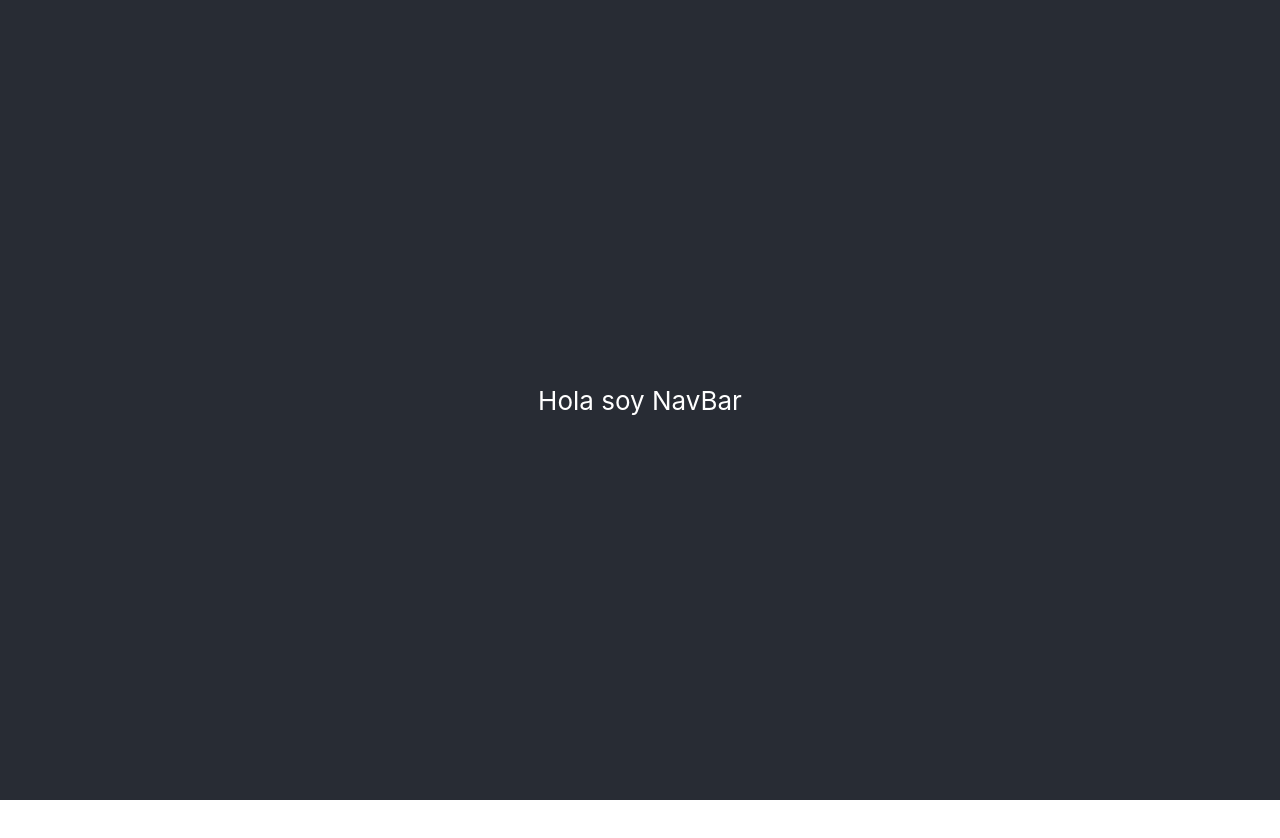
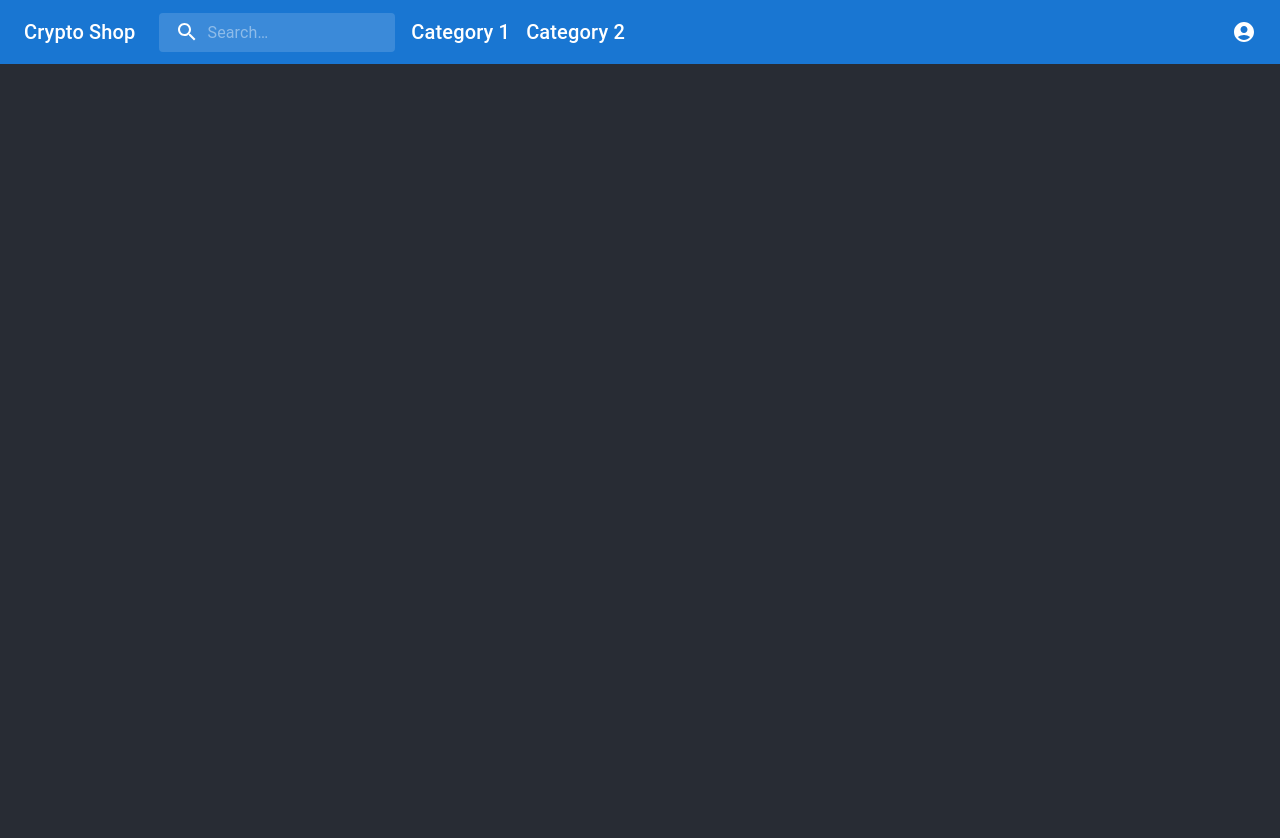
Before and after one commit to dvgui/ch-web3, a React (Create React App) app: page / in a window 1280 px wide. Shown: the top 838 px of the page. Before the commit the page ends 800 px from the top, so only its background shows below. Built offline with nearby package versions, Linux system fonts and the light colour scheme.

Commit message:
added mui menu with some responsiveness options

```diff
--- a/package.json
+++ b/package.json
@@ -3,9 +3,14 @@
   "version": "0.1.0",
   "private": true,
   "dependencies": {
+    "@emotion/react": "^11.5.0",
+    "@emotion/styled": "^11.3.0",
+    "@mui/icons-material": "^5.0.4",
+    "@mui/material": "^5.0.4",
     "@testing-library/jest-dom": "^5.14.1",
     "@testing-library/react": "^11.2.7",
     "@testing-library/user-event": "^12.8.3",
+    "mui": "^0.0.1",
     "react": "^17.0.2",
     "react-dom": "^17.0.2",
     "react-scripts": "4.0.3",
--- a/src/App.js
+++ b/src/App.js
@@ -5,8 +5,9 @@
 function App() {
   return (
     <div className="App">
+        <NavBar />
       <header className="App-header">
-        <NavBar />
+
       </header>
     </div>
   );
--- a/src/components/NavBar/NavBar.js
+++ b/src/components/NavBar/NavBar.js
@@ -1,9 +1,216 @@
-const NavBar = () => {
+import * as React from 'react';
+import { styled, alpha } from '@mui/material/styles';
+import AppBar from '@mui/material/AppBar';
+import Box from '@mui/material/Box';
+import Toolbar from '@mui/material/Toolbar';
+import IconButton from '@mui/material/IconButton';
+import Typography from '@mui/material/Typography';
+import InputBase from '@mui/material/InputBase';
+import MenuItem from '@mui/material/MenuItem';
+import Menu from '@mui/material/Menu';
+import MenuIcon from '@mui/icons-material/Menu';
+import SearchIcon from '@mui/icons-material/Search';
+import AccountCircle from '@mui/icons-material/AccountCircle';
+import MoreIcon from '@mui/icons-material/MoreVert';
+
+const Search = styled('div')(({ theme }) => ({
+    position: 'relative',
+    borderRadius: theme.shape.borderRadius,
+    backgroundColor: alpha(theme.palette.common.white, 0.15),
+    '&:hover': {
+        backgroundColor: alpha(theme.palette.common.white, 0.25),
+    },
+    marginRight: theme.spacing(2),
+    marginLeft: 0,
+    width: '100%',
+    [theme.breakpoints.up('sm')]: {
+        marginLeft: theme.spacing(3),
+        width: 'auto',
+    },
+}));
+
+const SearchIconWrapper = styled('div')(({ theme }) => ({
+    padding: theme.spacing(0, 2),
+    height: '100%',
+    position: 'absolute',
+    pointerEvents: 'none',
+    display: 'flex',
+    alignItems: 'center',
+    justifyContent: 'center',
+}));
+
+const StyledInputBase = styled(InputBase)(({ theme }) => ({
+    color: 'inherit',
+    '& .MuiInputBase-input': {
+        padding: theme.spacing(1, 1, 1, 0),
+        // vertical padding + font size from searchIcon
+        paddingLeft: `calc(1em + ${theme.spacing(4)})`,
+        transition: theme.transitions.create('width'),
+        width: '100%',
+        [theme.breakpoints.up('md')]: {
+            width: '20ch',
+        },
+    },
+}));
+
+export default function PrimarySearchAppBar() {
+    const [anchorEl, setAnchorEl] = React.useState(null);
+    const [mobileMoreAnchorEl, setMobileMoreAnchorEl] = React.useState(null);
+
+    const isMenuOpen = Boolean(anchorEl);
+    const isMobileMenuOpen = Boolean(mobileMoreAnchorEl);
+
+    const handleProfileMenuOpen = (event) => {
+        setAnchorEl(event.currentTarget);
+    };
+
+    const handleMobileMenuClose = () => {
+        setMobileMoreAnchorEl(null);
+    };
+
+    const handleMenuClose = () => {
+        setAnchorEl(null);
+        handleMobileMenuClose();
+    };
+
+    const handleMobileMenuOpen = (event) => {
+        setMobileMoreAnchorEl(event.currentTarget);
+    };
+
+    const menuId = 'primary-search-account-menu';
+    const renderMenu = (
+        <Menu
+            anchorEl={anchorEl}
+            anchorOrigin={{
+                vertical: 'top',
+                horizontal: 'right',
+            }}
+            id={menuId}
+            keepMounted
+            transformOrigin={{
+                vertical: 'top',
+                horizontal: 'right',
+            }}
+            open={isMenuOpen}
+            onClose={handleMenuClose}
+        >
+            <MenuItem onClick={handleMenuClose}>Profile</MenuItem>
+            <MenuItem onClick={handleMenuClose}>My account</MenuItem>
+        </Menu>
+    );
+
+    const mobileMenuId = 'primary-search-account-menu-mobile';
+    const renderMobileMenu = (
+        <Menu
+            anchorEl={mobileMoreAnchorEl}
+            anchorOrigin={{
+                vertical: 'top',
+                horizontal: 'right',
+            }}
+            id={mobileMenuId}
+            keepMounted
+            transformOrigin={{
+                vertical: 'top',
+                horizontal: 'right',
+            }}
+            open={isMobileMenuOpen}
+            onClose={handleMobileMenuClose}
+        >
+            <MenuItem onClick={handleProfileMenuOpen}>
+                <IconButton
+                    size="large"
+                    aria-label="account of current user"
+                    aria-controls="primary-search-account-menu"
+                    aria-haspopup="true"
+                    color="inherit"
+                >
+                    <AccountCircle />
+                </IconButton>
+                <p>Profile</p>
+            </MenuItem>
+        </Menu>
+    );
+
     return (
-        <div>
-            Hola soy NavBar
-        </div>
+        <Box sx={{ flexGrow: 1 }}>
+            <AppBar position="static">
+                <Toolbar>
+                    <IconButton
+                        size="large"
+                        edge="start"
+                        color="inherit"
+                        aria-label="open drawer"
+                        sx={{ mr: 2, display : { md: 'none' } }}
+                    >
+                        <MenuIcon />
+                    </IconButton>
+                    <Typography
+                        variant="h6"
+                        noWrap
+                        component="div"
+                        sx={{ display: { xs: 'none', sm: 'block' } }}
+                    >
+                        Crypto Shop
+                    </Typography>
+                    <Search>
+                        <SearchIconWrapper>
+                            <SearchIcon />
+                        </SearchIconWrapper>
+                        <StyledInputBase
+                            placeholder="Search…"
+                            inputProps={{ 'aria-label': 'search' }}
+                        />
+                    </Search>
+                    <Box sx={{ mr: '1rem', display: { xs: 'none', md: 'flex' } }}>
+                    <Typography
+                        variant="h6"
+                        noWrap
+                        component="div"
+                        sx={{  display: { xs: 'none', sm: 'block' } }}
+                    >
+                        Category 1
+                    </Typography>
+                    </Box>
+                    <Box sx={{ mr: '1rem', display: { xs: 'none', md: 'flex' } }}>
+                    <Typography
+                        variant="h6"
+                        noWrap
+                        component="div"
+                        sx={{ display: { xs: 'none', sm: 'block' } }}
+                    >
+                        Category 2
+                    </Typography>
+                    </Box>
+                    <Box sx={{ flexGrow: 1 }} />
+                    <Box sx={{ display: { xs: 'none', md: 'flex' } }}>
+                        <IconButton
+                            size="large"
+                            edge="end"
+                            aria-label="account of current user"
+                            aria-controls={menuId}
+                            aria-haspopup="true"
+                            onClick={handleProfileMenuOpen}
+                            color="inherit"
+                        >
+                            <AccountCircle />
+                        </IconButton>
+                    </Box>
+                    <Box sx={{ display: { xs: 'flex', md: 'none' } }}>
+                        <IconButton
+                            size="large"
+                            aria-label="show more"
+                            aria-controls={mobileMenuId}
+                            aria-haspopup="true"
+                            onClick={handleMobileMenuOpen}
+                            color="inherit"
+                        >
+                            <MoreIcon />
+                        </IconButton>
+                    </Box>
+                </Toolbar>
+            </AppBar>
+            {renderMobileMenu}
+            {renderMenu}
+        </Box>
     );
 }
-
-export default NavBar;
```
Also changed, not shown: 1 other file (tests, documents, lock files or other folders).
